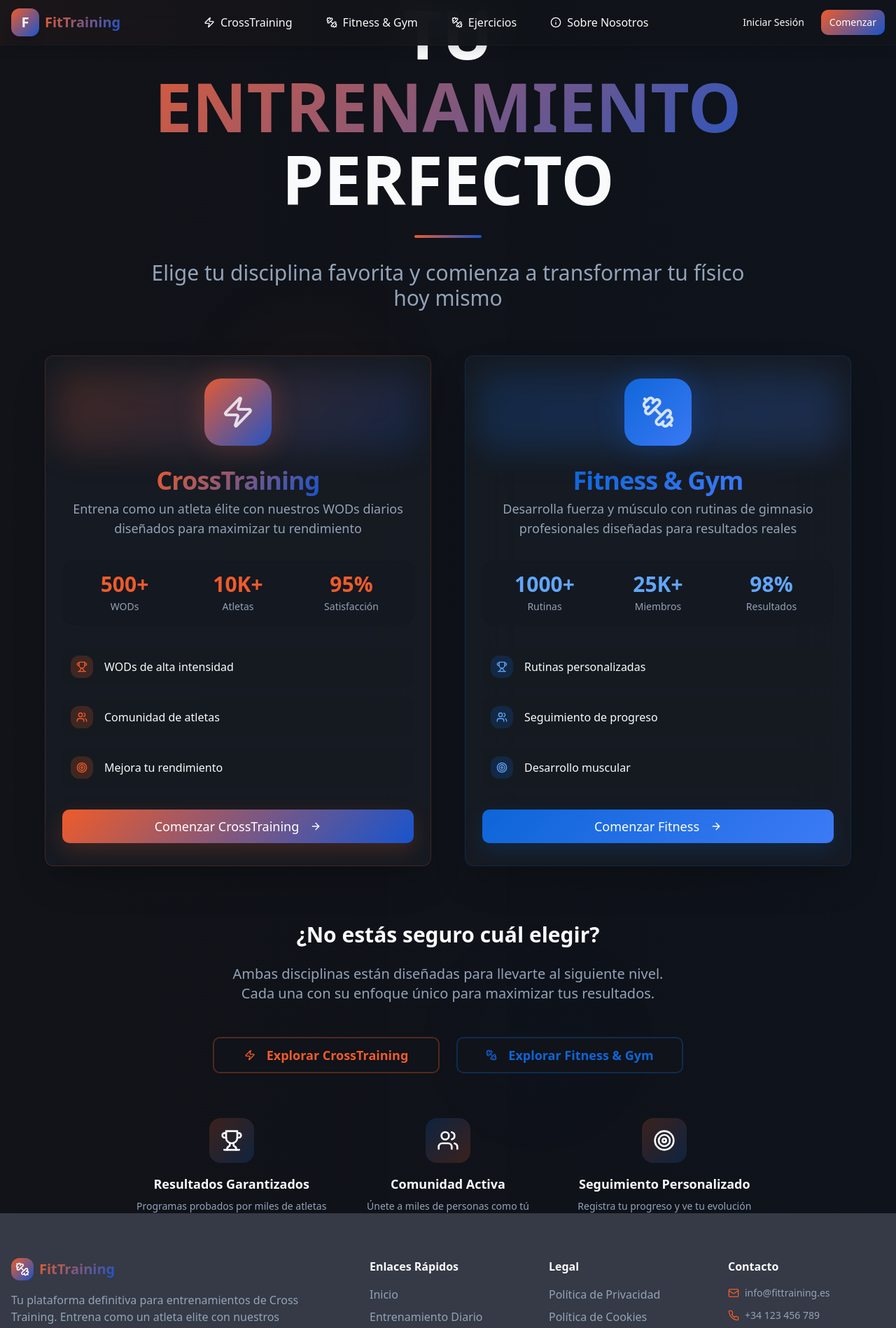
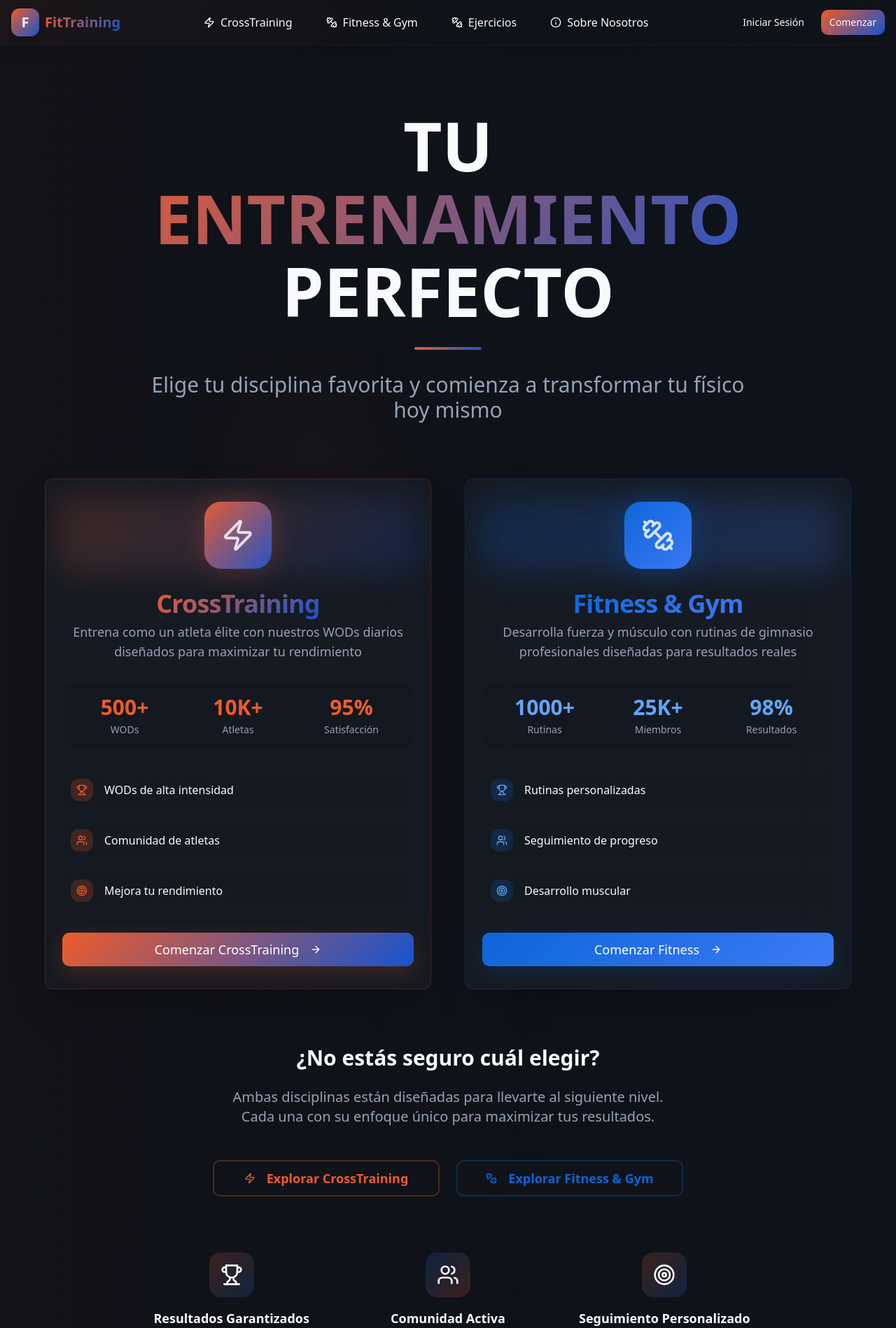
Before and after one commit to F1r0x/fittraining, a React (Vite) app: page / in a window 1280 px wide. Shown: the top 1898 px of the page at 70% size. Built offline with nearby package versions, Linux system fonts and the light colour scheme; the HTML template or start-up script is replaced by a standard one.

Commit message:
Fix page display issue

```diff
--- a/src/pages/Index.tsx
+++ b/src/pages/Index.tsx
@@ -10,7 +10,7 @@ const Index = () => {
   return (
     <div className="min-h-screen bg-gradient-to-br from-background via-background/90 to-background/80">
       {/* Hero Section */}
-      <section className="relative min-h-screen flex items-center justify-center overflow-hidden">
+      <section className="relative py-16 sm:py-20 lg:py-24 overflow-hidden">
         {/* Animated Background Elements */}
         <div className="absolute inset-0">
           <div className="absolute top-1/4 left-1/4 w-64 h-64 bg-gradient-glow opacity-20 rounded-full blur-3xl animate-float"></div>
@@ -21,7 +21,7 @@ const Index = () => {
         <div className="container mx-auto px-4 sm:px-6 lg:px-8 text-center relative z-10">
           <div className="max-w-6xl mx-auto">
             {/* Main Title */}
-            <div className="mb-16 animate-fade-in">
+            <div className="mb-12 sm:mb-16 lg:mb-20 animate-fade-in pt-8 sm:pt-12 lg:pt-16">
               <h1 className="text-4xl sm:text-5xl md:text-6xl lg:text-7xl xl:text-8xl font-black mb-8 leading-[0.9]">
                 <span className="text-foreground block mb-2">TU</span>
                 <span className="bg-gradient-primary bg-clip-text text-transparent block mb-2">
@@ -38,7 +38,7 @@ const Index = () => {
             </div>
 
             {/* Training Options */}
-            <div className="grid lg:grid-cols-2 gap-8 lg:gap-12 max-w-7xl mx-auto mb-20">
+            <div className="grid lg:grid-cols-2 gap-6 sm:gap-8 lg:gap-12 max-w-7xl mx-auto mb-12 sm:mb-16 lg:mb-20">
               {/* CrossTraining Card */}
               <Card className="group relative overflow-hidden bg-card/80 backdrop-blur-2xl border border-fitness-orange/20 shadow-2xl hover:shadow-glow transition-all duration-700 hover:scale-[1.02] cursor-pointer animate-slide-up"
                     onClick={() => navigate('/crosstraining')}
@@ -230,7 +230,7 @@ const Index = () => {
               </div>
 
               {/* Additional Features */}
-              <div className="mt-16 grid md:grid-cols-3 gap-8 text-center">
+              <div className="mt-12 sm:mt-16 lg:mt-20 grid md:grid-cols-3 gap-6 sm:gap-8 text-center pb-8 sm:pb-12 lg:pb-16">
                 <div className="group animate-fade-in" style={{ animationDelay: '0.9s' }}>
                   <div className="w-16 h-16 bg-gradient-to-br from-fitness-orange/20 to-gym-primary/20 rounded-2xl flex items-center justify-center mx-auto mb-4 group-hover:scale-110 transition-transform duration-300">
                     <Trophy className="w-8 h-8 text-foreground" />
```
